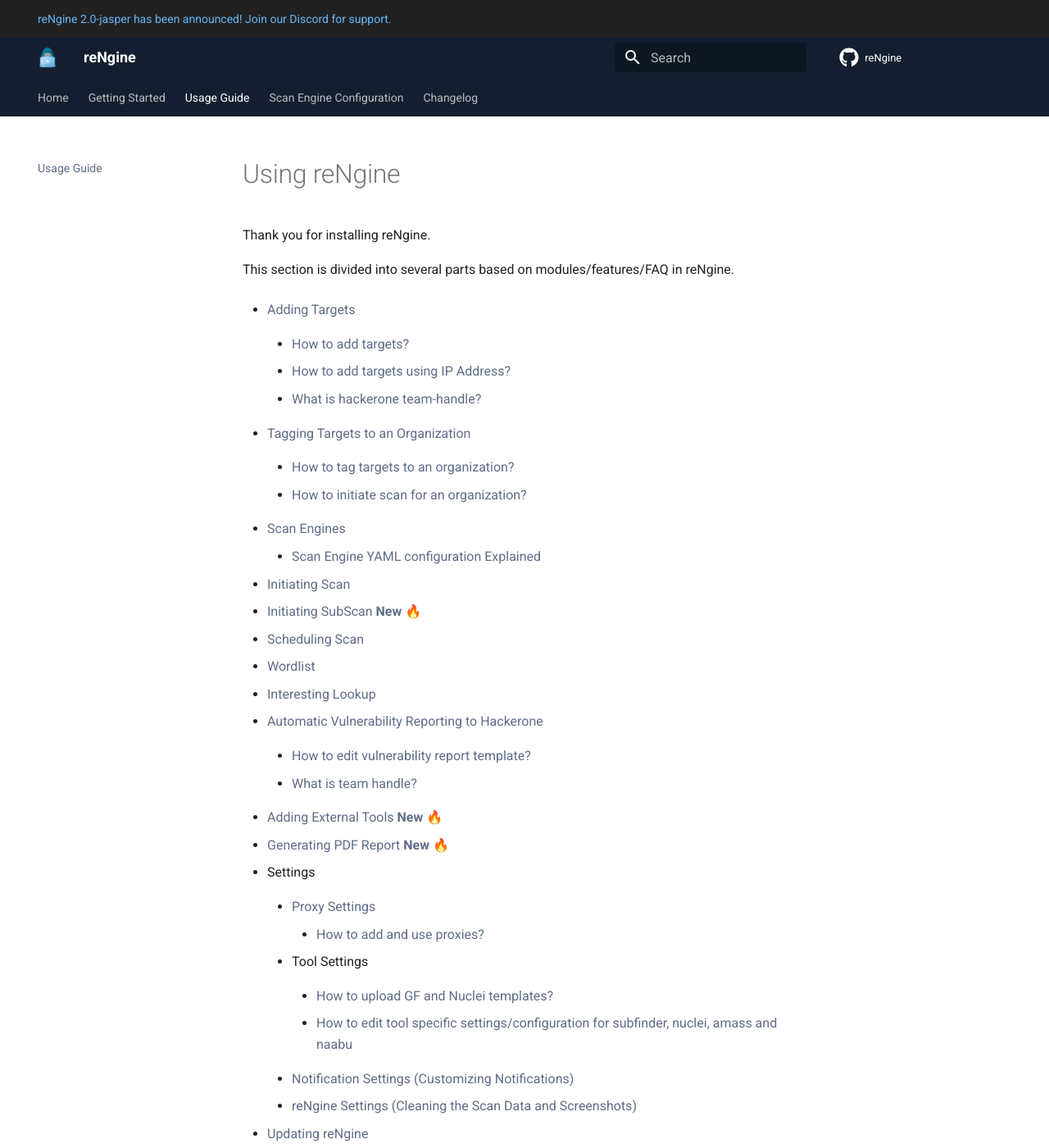
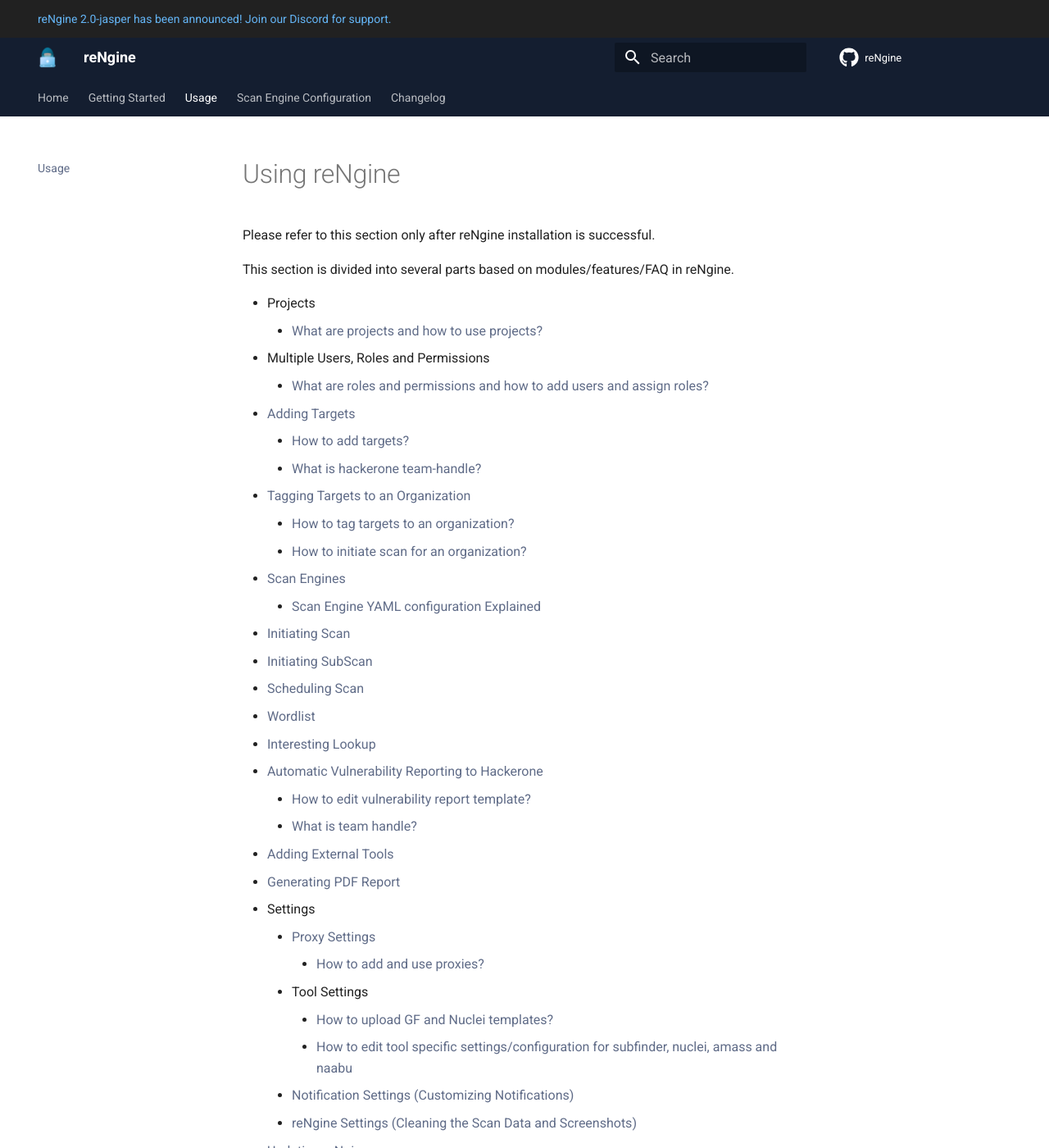
Before and after one commit to yogeshojha/rengineDocumentation, an MkDocs documentation site: the page built from docs/usage/index.md, in a window 1280 px wide and 1400 px high. Shown: the whole window at 82% size. Built offline with MkDocs 1.6.1 and Material for MkDocs 9.7.7, drawn with Linux system fonts in a browser that asks for light colours; comment, search, counter and statistics services are not loaded.

Commit message:
add project

```diff
--- a/docs/usage/index.md
+++ b/docs/usage/index.md
@@ -1,63 +1,39 @@
 # Using reNgine
 
-Thank you for installing reNgine.
+Please refer to this section only after reNgine installation is successful.
 
 This section is divided into several parts based on modules/features/FAQ in reNgine.
 
+- Projects
+    - [What are projects and how to use projects?](/usage/projects)
+- Multiple Users, Roles and Permissions
+    - [What are roles and permissions and how to add users and assign roles?](/usage/roles_perms)
 - [Adding Targets](/usage/targets)
-
     - [How to add targets?](/usage/targets/#adding-individual-targets)
-
-    - [How to add targets using IP Address?](/usage/targets/#resolve-domains-from-ip-or-cidrs)
-
     - [What is hackerone team-handle?](/usage/targets/#what-is-team-handle)
-
 - [Tagging Targets to an Organization](/usage/organization)
-
     - [How to tag targets to an organization?](/usage/organization/#adding-organization)
-
     - [How to initiate scan for an organization?](/usage/organization/#initiating-scan-on-organization)
-
 - [Scan Engines](/usage/scan_engine)
-
     - [Scan Engine YAML configuration Explained](/usage/scan_engine/#detailed-guide-on-configuring-scan-engines)
-
 - [Initiating Scan](/usage/scan_target/#quick-scan)
-
-- [Initiating SubScan <strong>New 🔥</strong>](/usage/subscan)
-
+- [Initiating SubScan](/usage/subscan)
 - [Scheduling Scan](/usage/scan_target/#schedule-scan)
-
 - [Wordlist](/usage/wordlist/#adding-new-wordlist)
-
 - [Interesting Lookup](/usage/interesting/)
-
 - [Automatic Vulnerability Reporting to Hackerone](/usage/hackerone/)
-
     - [How to edit vulnerability report template?](/usage/hackerone/#vulnerability-report-template)
-
     - [What is team handle?](/usage/hackerone/#what-is-team_handle)
-
-- [Adding External Tools <strong>New 🔥</strong>](/usage/external-tool)
-
-- [Generating PDF Report <strong>New 🔥</strong>](/usage/report)
-
-
+- [Adding External Tools](/usage/external-tool)
+- [Generating PDF Report](/usage/report)
 - Settings
       - [Proxy Settings](/usage/proxy/)
-
           - [How to add and use proxies?](/usage/proxy/#adding-proxies)
-
       - Tool Settings
-
           - [How to upload GF and Nuclei templates?](/usage/tool_conf/#uploading-custom-gf-patterns-and-nuclei-templates)
-
           - [How to edit tool specific settings/configuration for subfinder, nuclei, amass and naabu](/usage/tool_conf/#editing-tool-configurations)
-
       - [Notification Settings (Customizing Notifications)](/usage/notification/)
       - [reNgine Settings (Cleaning the Scan Data and Screenshots)](/usage/settings/)
-
-
 - [Updating reNgine ](../update/index.md)
 - [Uninstalling reNgine ](../uninstall/index.md)
 - [How to report Security Issues in reNgine](../security/index.md)
--- a/mkdocs.yml
+++ b/mkdocs.yml
@@ -25,8 +25,8 @@ theme:
 
 nav:
   - Home: index.md
-  - Getting Started: 2.0/getting-started.md
-  - Usage Guide: usage/index.md
+  - Getting Started: getting-started.md
+  - Usage: usage/index.md
   - Scan Engine Configuration: usage/scan_engine.md
   - Changelog: changelog.md
   # - API: api/index.md
```
Also changed, not shown: docs/getting-started.md (+1 -4 lines), docs/update/index.md (+13 -28 lines), docs/usage/projects.md (added, +39 -0 lines), docs/usage/roles_perms.md (added).
